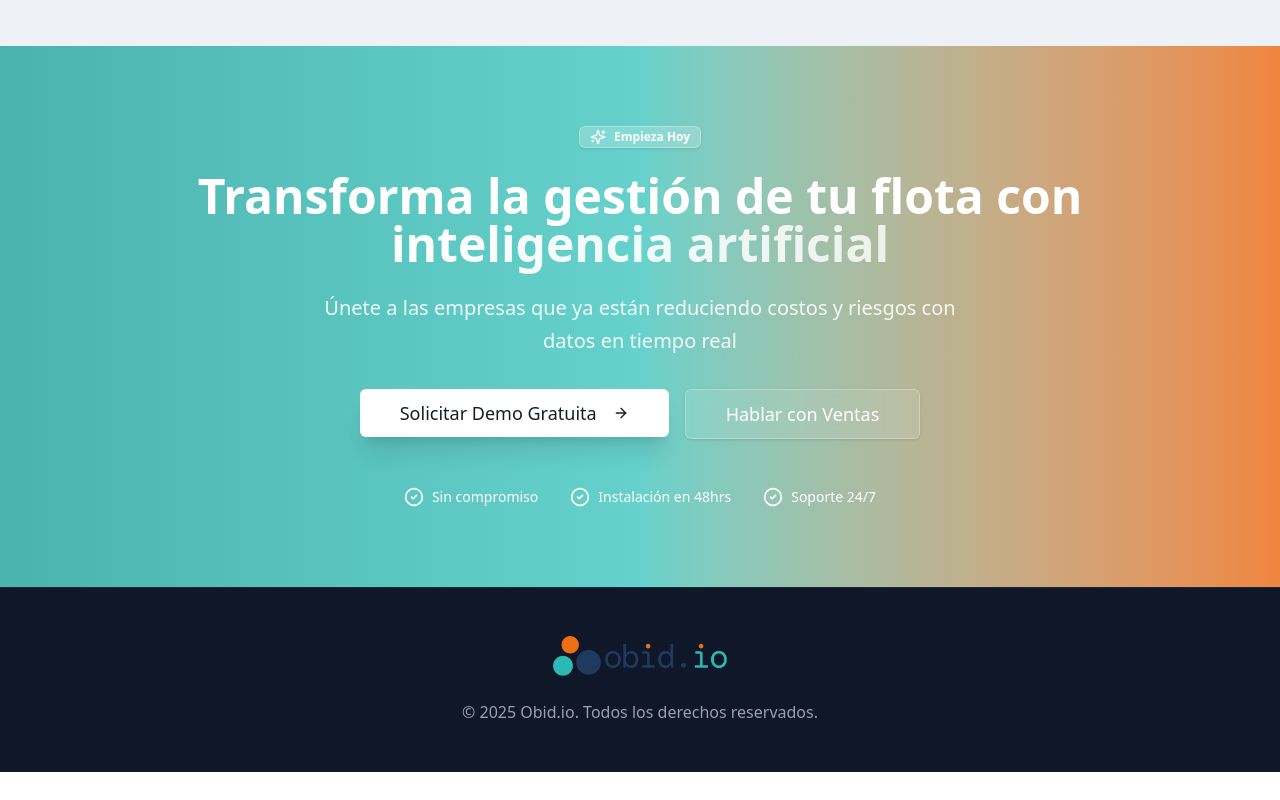
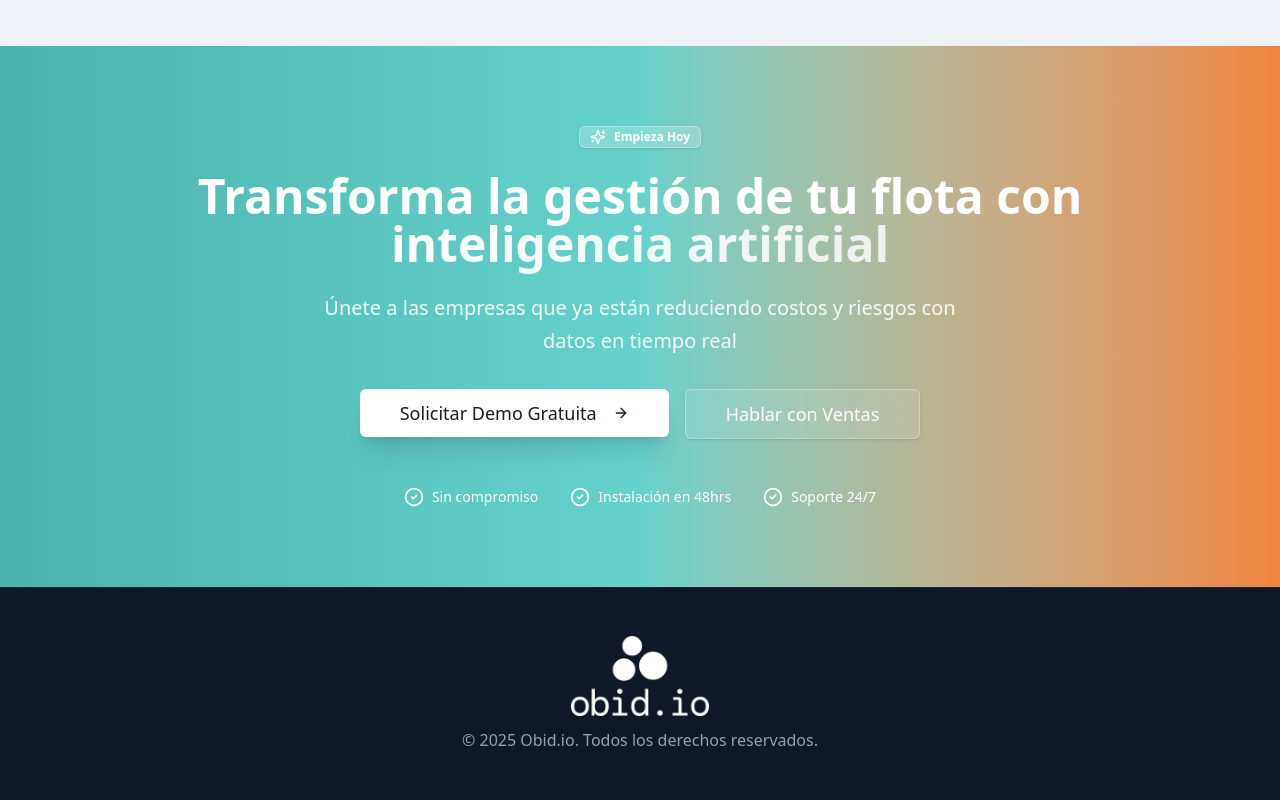
Before and after one commit to don-eich/v0-obid-io-landing, a Next.js app: page / in a window 1280 px wide. Shown: the part 7013-7813 px from the top of the page. Before the commit the page ends 7785 px from the top, so only its background shows below. Built offline with nearby package versions, Linux system fonts and the light colour scheme.

Commit message:
feat: add Obid.io logo to header and footer
Use Next.js Image component for optimized logo display

#VERCEL_SKIP

Co-authored-by: doneich <192709182+don-eich@users.noreply.github.com>

```diff
--- a/app/page.tsx
+++ b/app/page.tsx
@@ -599,7 +599,7 @@ export default function LandingPage() {
       <footer className="py-12 bg-gray-900 text-white border-t border-gray-800">
         <div className="container mx-auto px-4">
           <div className="flex flex-col items-center">
-            <Image src="/logo-horizontal.png" alt="Obid.io" width={150} height={50} className="h-10 w-auto mb-6" />
+            <Image src="/images/design-mode/Logo_Solido_WT.png" alt="Obid.io" width={150} height={50} className="w-auto text-background leading-8 h-20 mb-3" />
             <p className="text-gray-400 text-center">
               © {new Date().getFullYear()} Obid.io. Todos los derechos reservados.
             </p>
```
Also changed, not shown: public/images/design-mode/Logo_Solido_WT.png (added).
